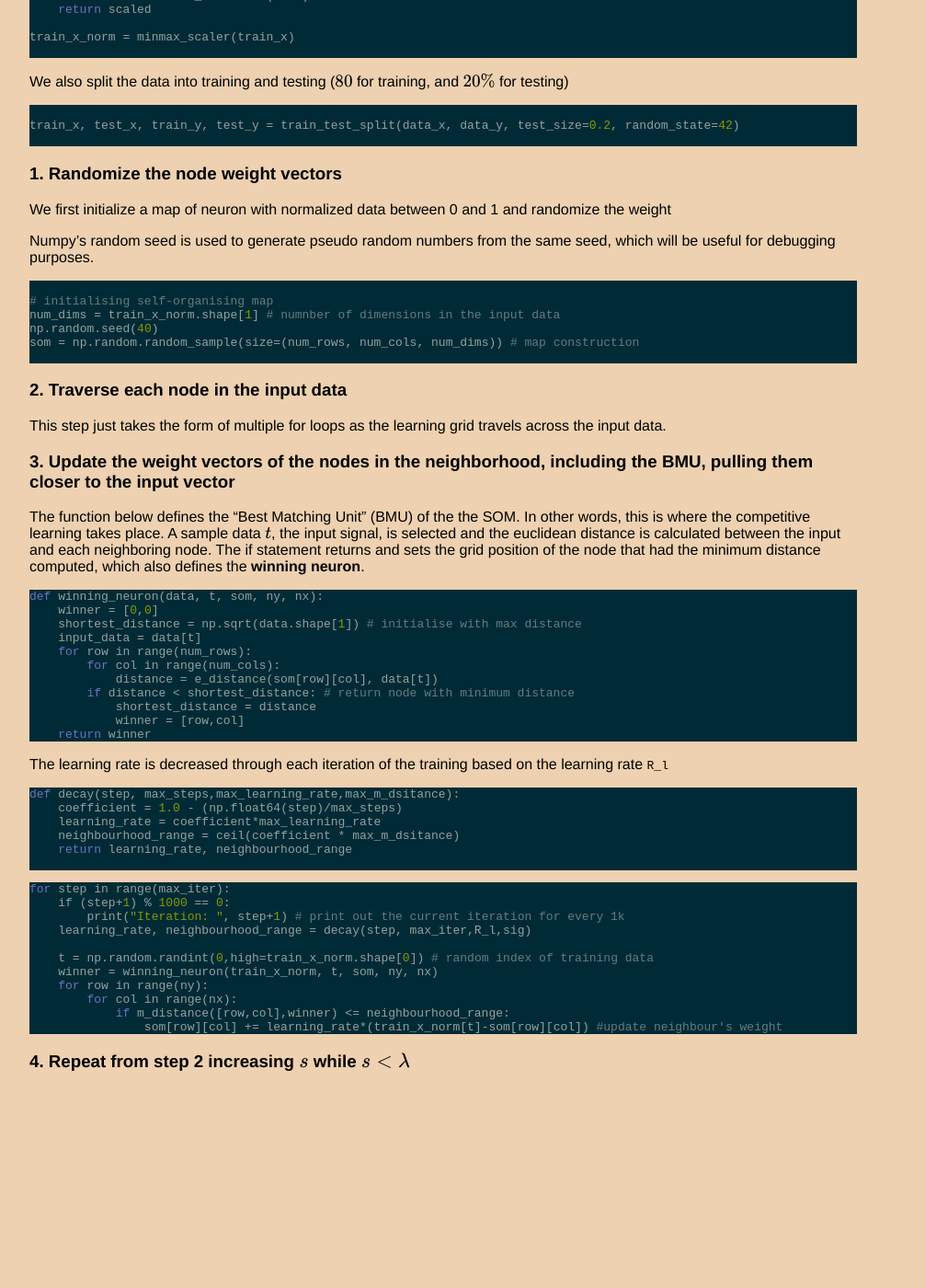
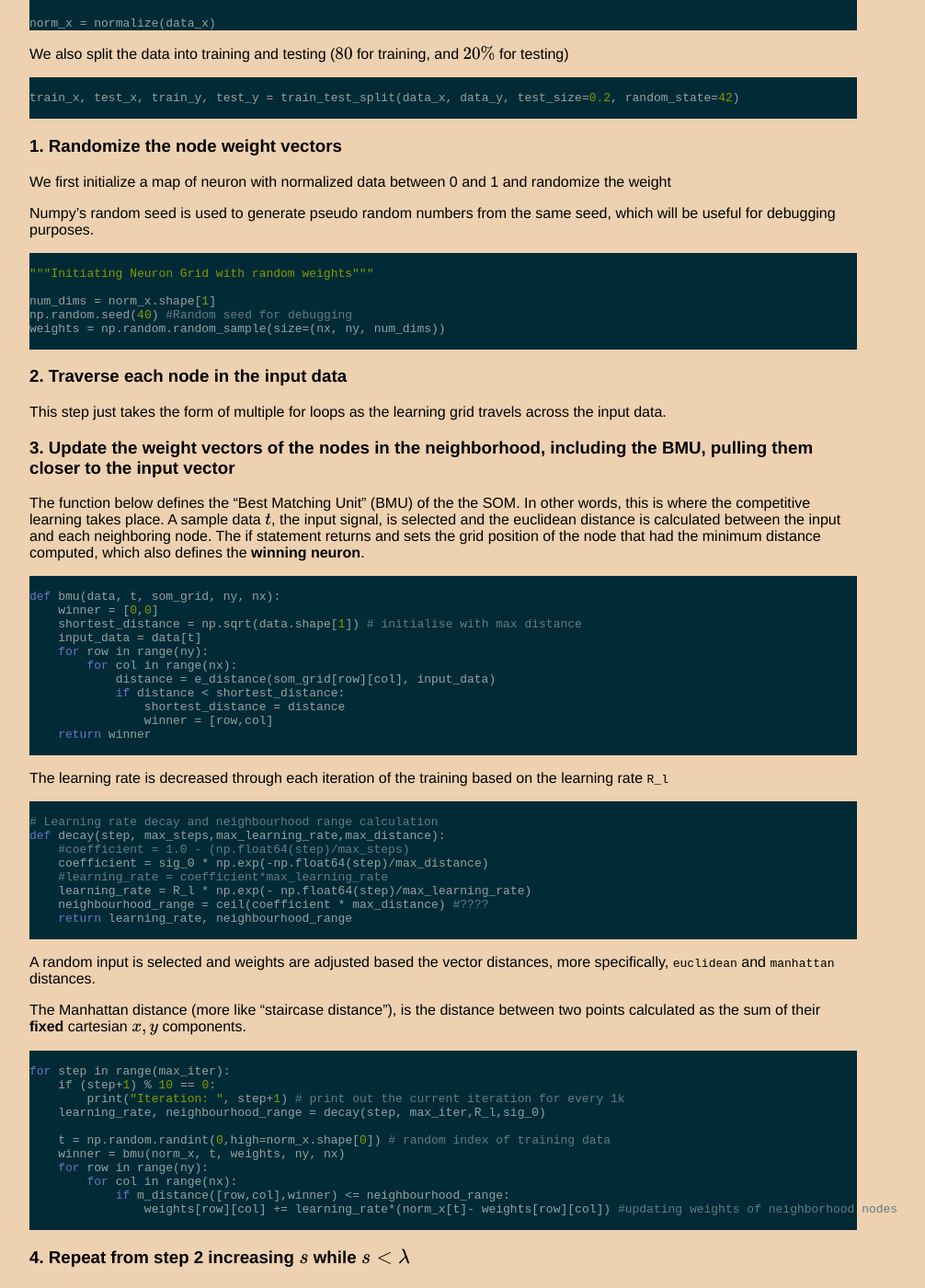
Before and after one commit to thaihangchung7/thaihangchung7.github.io, a Jekyll site: the page built from _comp/num_methods.md, in a window 1280 px wide and 1400 px high, scrolled down 2095 px. Shown: the whole window at 92% size, without its empty margins (158-1164 px from the left). Built offline with Jekyll 4.4.1, drawn with Linux system fonts in a browser that asks for light colours; formulas are drawn with MathJax 3; before the commit the page ends 3282 px from its top, so only the background shows below that; some of the changed text lies outside the part shown.

Commit message:
updating self organizing map example

````diff
--- a/_comp/num_methods.md
+++ b/_comp/num_methods.md
@@ -97,14 +97,12 @@ max_iter = int(lamb * np.log(sig))
 We normalize the input data in the form of a helper function using sklearn's MinMaxScaler method
 
 ```python
-
-def minmax_scaler(data):
+def normalize(data):
     scaler = MinMaxScaler()
     scaled = scaler.fit_transform(data)
     return scaled
 
-train_x_norm = minmax_scaler(train_x)
-
+norm_x = normalize(data_x)
 ```
 
 We also split the data into training and testing ($$80%$$ for training, and $$20\%$$ for testing)
@@ -123,10 +121,11 @@ Numpy's random seed is used to generate pseudo random numbers from the same seed
 
 ```python
 
-# initialising self-organising map
-num_dims = train_x_norm.shape[1] # numnber of dimensions in the input data
-np.random.seed(40)
-som = np.random.random_sample(size=(num_rows, num_cols, num_dims)) # map construction
+"""Initiating Neuron Grid with random weights"""
+
+num_dims = norm_x.shape[1]
+np.random.seed(40) #Random seed for debugging
+weights = np.random.random_sample(size=(nx, ny, num_dims))
 
 ```
 
@@ -139,44 +138,54 @@ This step just takes the form of multiple for loops as the learning grid travels
 The function below defines the "Best Matching Unit" (BMU) of the the SOM. In other words, this is where the competitive learning takes place. A sample data $$t$$, the input signal, is selected and the euclidean distance is calculated between the input and each neighboring node. The if statement returns and sets the grid position of the node that had the minimum distance computed, which also defines the **winning neuron**.
 
 ```python
-def winning_neuron(data, t, som, ny, nx):
+
+def bmu(data, t, som_grid, ny, nx):
     winner = [0,0]
     shortest_distance = np.sqrt(data.shape[1]) # initialise with max distance
     input_data = data[t]
-    for row in range(num_rows):
-        for col in range(num_cols):
-            distance = e_distance(som[row][col], data[t])
-        if distance < shortest_distance: # return node with minimum distance
-            shortest_distance = distance
-            winner = [row,col]
+    for row in range(ny):
+        for col in range(nx):
+            distance = e_distance(som_grid[row][col], input_data)
+            if distance < shortest_distance:
+                shortest_distance = distance
+                winner = [row,col]
     return winner
+
 ```
 
 The learning rate is decreased through each iteration of the training based on the learning rate ```R_l```
 
 ```python
-def decay(step, max_steps,max_learning_rate,max_m_dsitance):
-    coefficient = 1.0 - (np.float64(step)/max_steps)
-    learning_rate = coefficient*max_learning_rate
-    neighbourhood_range = ceil(coefficient * max_m_dsitance)
+
+# Learning rate decay and neighbourhood range calculation
+def decay(step, max_steps,max_learning_rate,max_distance):
+    #coefficient = 1.0 - (np.float64(step)/max_steps)
+    coefficient = sig_0 * np.exp(-np.float64(step)/max_distance)
+    #learning_rate = coefficient*max_learning_rate
+    learning_rate = R_l * np.exp(- np.float64(step)/max_learning_rate)
+    neighbourhood_range = ceil(coefficient * max_distance) #????
     return learning_rate, neighbourhood_range
 
 ```
 
+A random input is selected and weights are adjusted based the vector distances, more specifically, ```euclidean``` and ```manhattan``` distances.
 
+The Manhattan distance (more like "staircase distance"), is the distance between two points calculated as the sum of their **fixed** cartesian $$x,y$$ components.
 
 ```python
+
 for step in range(max_iter):
-    if (step+1) % 1000 == 0:
+    if (step+1) % 10 == 0:
         print("Iteration: ", step+1) # print out the current iteration for every 1k
-    learning_rate, neighbourhood_range = decay(step, max_iter,R_l,sig)
+    learning_rate, neighbourhood_range = decay(step, max_iter,R_l,sig_0)
 
-    t = np.random.randint(0,high=train_x_norm.shape[0]) # random index of training data
-    winner = winning_neuron(train_x_norm, t, som, ny, nx)
+    t = np.random.randint(0,high=norm_x.shape[0]) # random index of training data
+    winner = bmu(norm_x, t, weights, ny, nx)
     for row in range(ny):
         for col in range(nx):
             if m_distance([row,col],winner) <= neighbourhood_range:
-                som[row][col] += learning_rate*(train_x_norm[t]-som[row][col]) #update neighbour's weight
+                weights[row][col] += learning_rate*(norm_x[t]- weights[row][col]) #updating weights of neighborhood nodes
+
 ```
 
 ### 4. Repeat from step 2 increasing $$s$$ while $$s<\lambda$$
````
